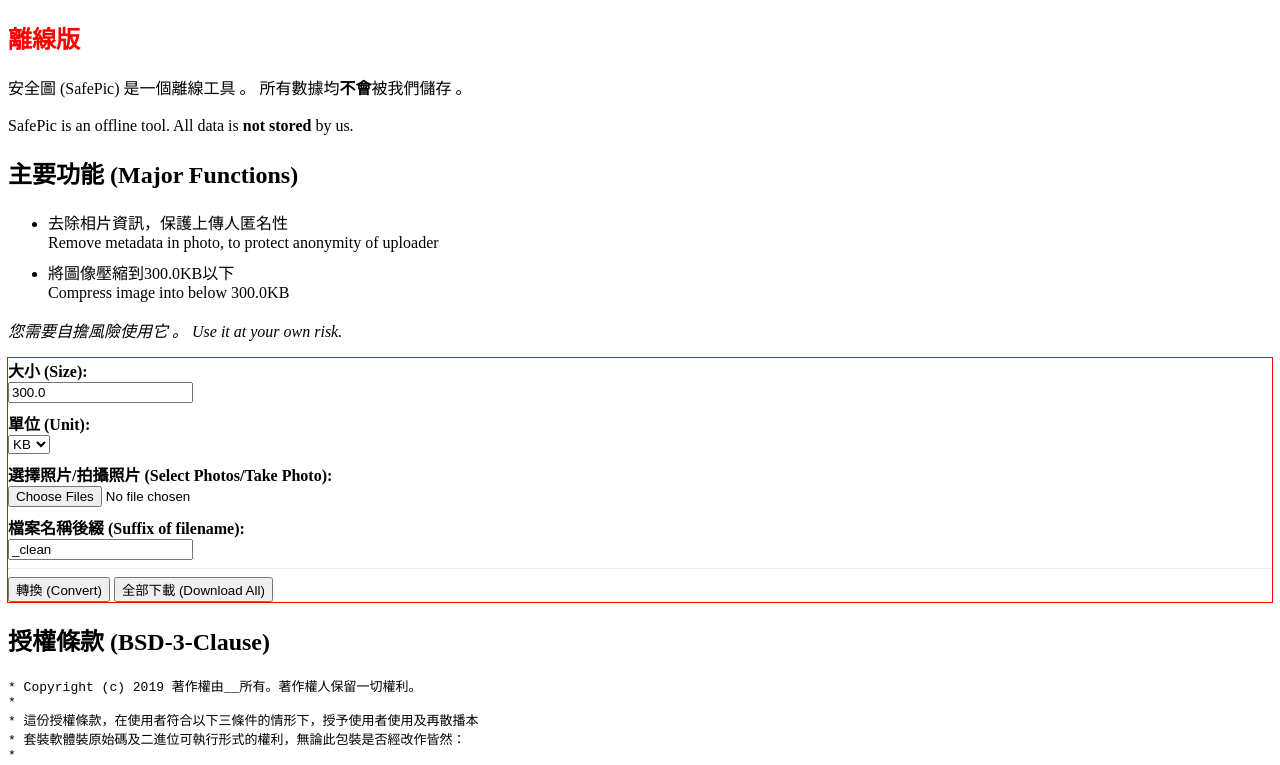
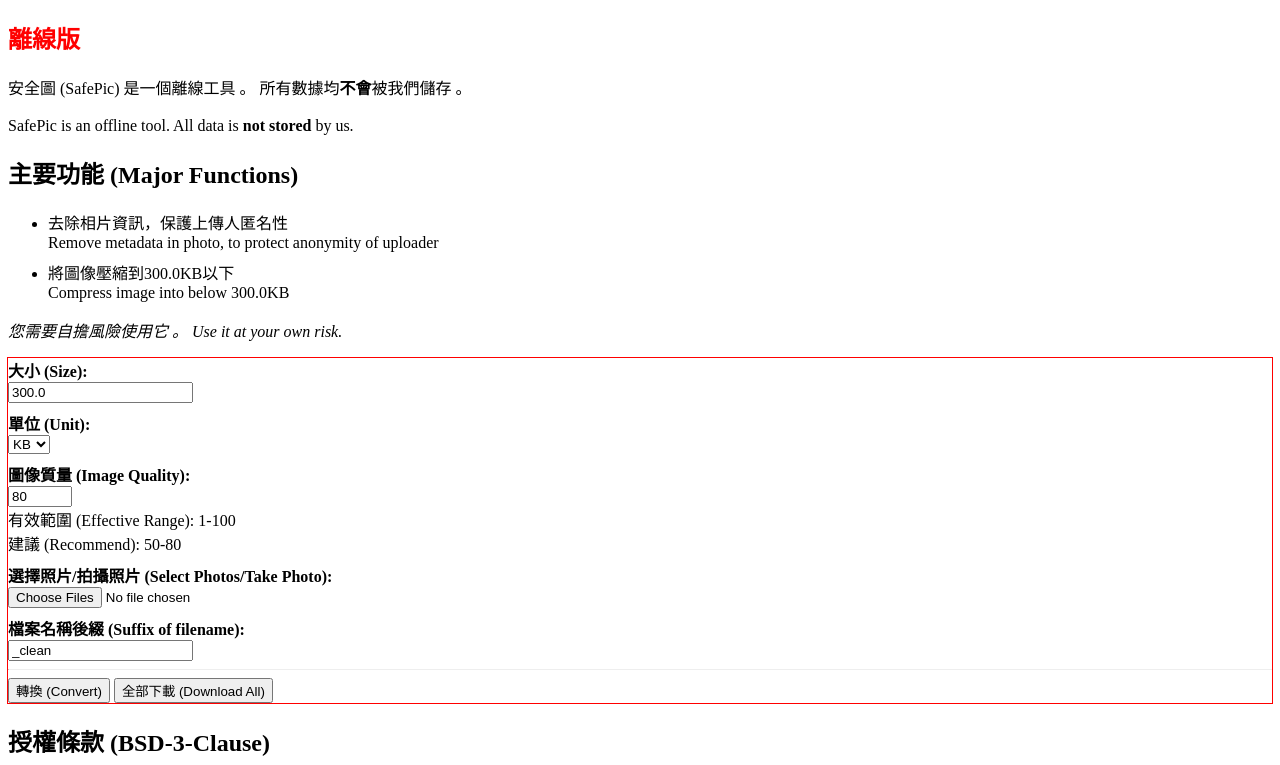
Before and after one commit to beenotung/safepic, a website: page www/safepic_offline.html in a window 1280 px wide. Shown: the top 765 px of the page. Drawn offline with Linux system fonts and the light colour scheme.

Commit message:
feat: allow custom image quality
this allow to generate image with higher resolution within the same file size

```diff
--- a/www/safepic_offline.html
+++ b/www/safepic_offline.html
@@ -77,6 +77,17 @@
         <option>MB</option>
         <option>GB</option>
       </select>
+      <label for="quality">圖像質量 (Image Quality)</label>
+      <input
+        id="quality"
+        type="number"
+        step="1"
+        min="1"
+        max="100"
+        value="80"
+      />
+      <div>有效範圍 (Effective Range): 1-100</div>
+      <div>建議 (Recommend): 50-80</div>
       <label for="imageLoader"
         >選擇照片/拍攝照片 (Select Photos/Take Photo)</label
       >
@@ -217,7 +228,7 @@
             canvas.height = img.height;
             ctx.drawImage(img, 0, 0, img.width, img.height);
 
-            var blob = dataURItoBlob(canvas.toDataURL(fType));
+            var blob = dataURItoBlob(canvas.toDataURL(fType, quality.valueAsNumber));
             console.log(
               'original size:',
               Math.round((blob.size / 1024 / 1024) * 100) / 100,
@@ -234,7 +245,7 @@
               canvas.width = new_width;
               canvas.height = new_height;
               ctx.drawImage(img, 0, 0, new_width, new_height);
-              blob = dataURItoBlob(canvas.toDataURL(fType));
+              blob = dataURItoBlob(canvas.toDataURL(fType, quality.valueAsNumber));
               console.log(
                 'compressed size:',
                 Math.round((blob.size / 1024 / 1024) * 100) / 100,
```
Also changed, not shown: www/index.html (+13 -2 lines).
